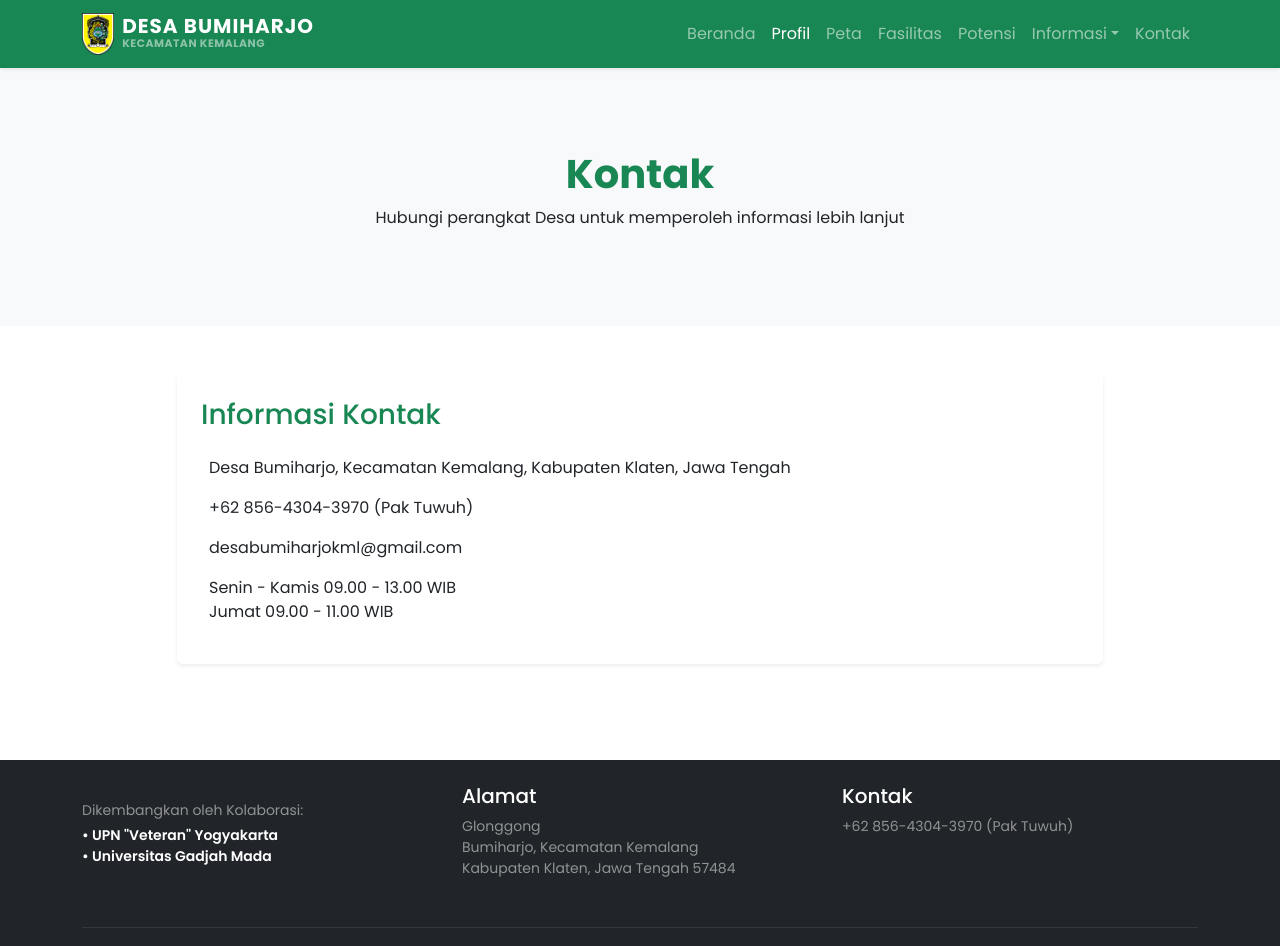
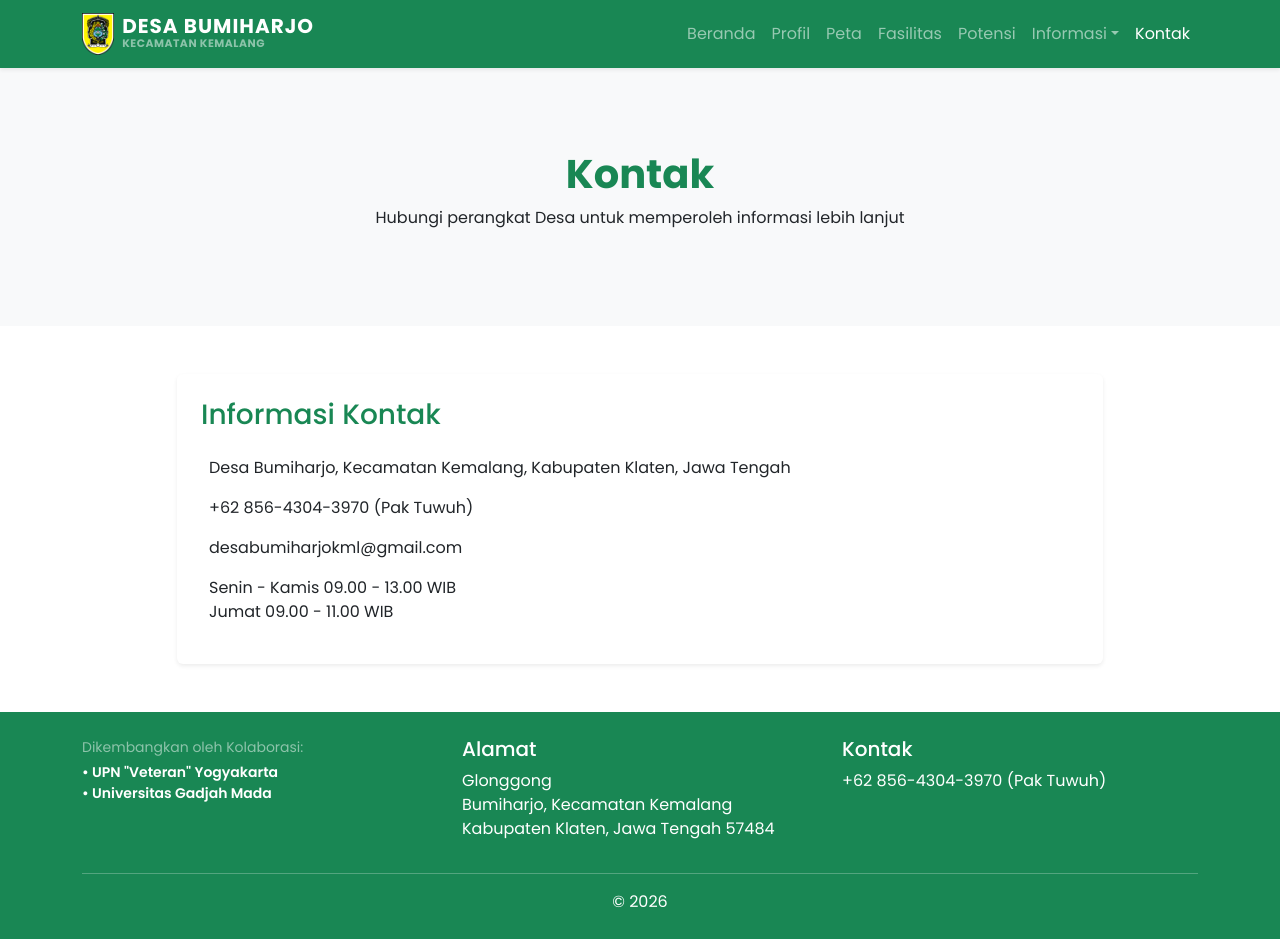
Before and after one commit to zakzulll/website-desa-bumiharjo, a Next.js app: page /kontak in a window 1280 px wide. Shown: the top 946 px of the page. Built offline with nearby package versions, Linux system fonts and the light colour scheme.

Commit message:
Update page.tsx

```diff
--- a/app/kontak/page.tsx
+++ b/app/kontak/page.tsx
@@ -60,7 +60,7 @@ export default function KontakPage() {
                 <a className="nav-link" href="/">Beranda</a>
               </li>
               <li className="nav-item">
-                <a className="nav-link active" href="/profil">Profil</a>
+                <a className="nav-link" href="/profil">Profil</a>
               </li>
               <li className="nav-item">
                 <a className="nav-link" href="/peta">Peta</a>
@@ -85,7 +85,7 @@ export default function KontakPage() {
               </li>
 
               <li className="nav-item">
-                <a className="nav-link" href="/kontak">Kontak</a>
+                <a className="nav-link active" href="/kontak">Kontak</a>
               </li>
             </ul>
           </div>
@@ -133,38 +133,25 @@ export default function KontakPage() {
         </div>
       </section>
 
-      {/* FOOTER */}
-      <footer className="bg-dark text-white py-4 mt-5">
+     {/* FOOTER */}
+      <footer>
         <div className="container">
-          <div className="row text-center text-md-start">
-            <div className="col-md-4 mb-3">
-              <div className="mt-3">
-                <small className="d-block text-white-50 mb-1">Dikembangkan oleh Kolaborasi:</small>
-                <small className="fw-semibold d-block">
-                  • UPN "Veteran" Yogyakarta<br />
-                  • Universitas Gadjah Mada
-                </small>
-              </div>
+          <div className="row">
+            <div className="col-md-4">
+              <small className="d-block text-white-50 mb-1">Dikembangkan oleh Kolaborasi:</small>
+              <small className="fw-semibold d-block">• UPN "Veteran" Yogyakarta<br />• Universitas Gadjah Mada</small>
             </div>
-
-            <div className="col-md-4 mb-3">
+            <div className="col-md-4">
               <h5>Alamat</h5>
-              <p className="small text-white-50">
-                Glonggong<br />
-                Bumiharjo, Kecamatan Kemalang<br />
-                Kabupaten Klaten, Jawa Tengah 57484
-              </p>
+              <p>Glonggong<br />Bumiharjo, Kecamatan Kemalang<br />Kabupaten Klaten, Jawa Tengah 57484</p>
             </div>
-
-            <div className="col-md-4 mb-3">
+            <div className="col-md-4">
               <h5>Kontak</h5>
-              <p className="small text-white-50">+62 856-4304-3970 (Pak Tuwuh)</p>
+              <p>+62 856-4304-3970 (Pak Tuwuh)</p>
             </div>
           </div>
-
-          <hr className="border-secondary" />
-
-          <div className="text-center small text-white-50">© 2026</div>
+          <hr />
+          <div className="text-center">© 2026</div>
         </div>
       </footer>
 
```
